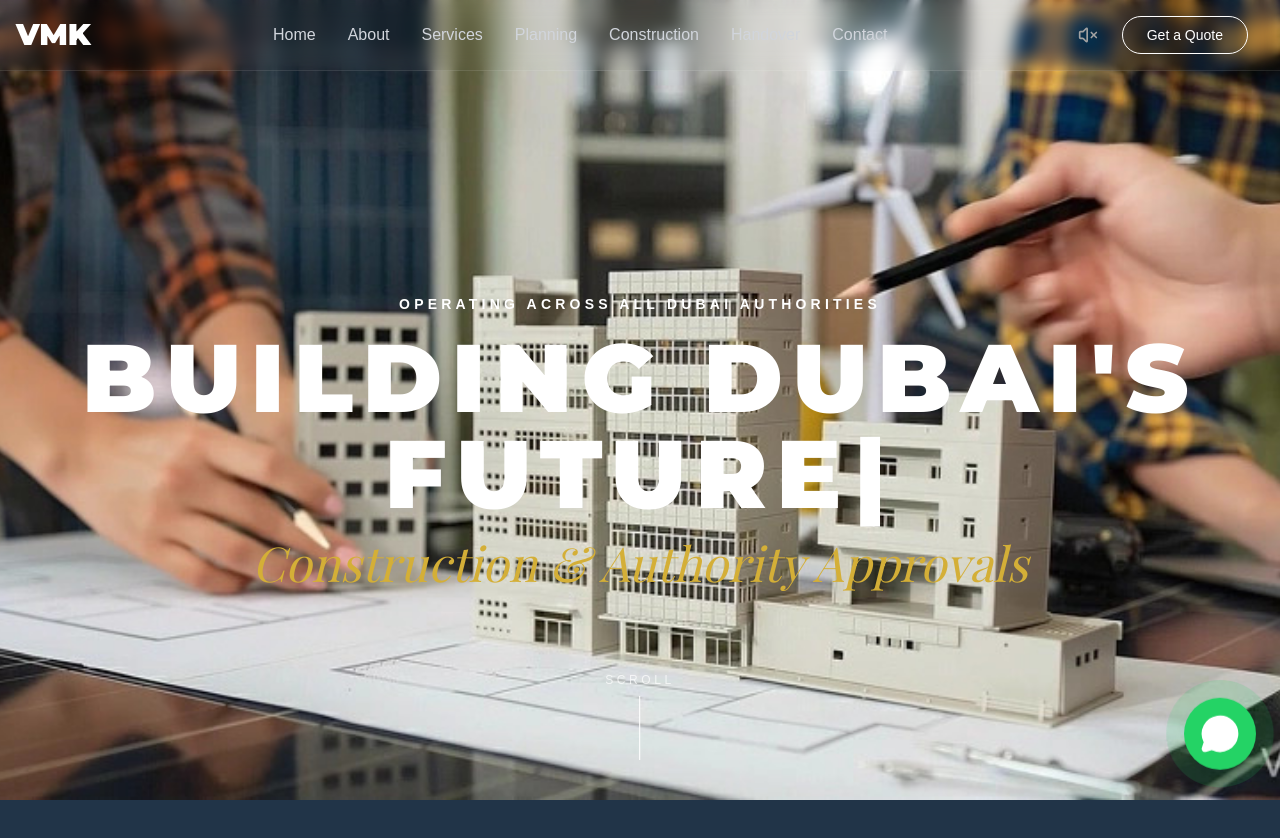
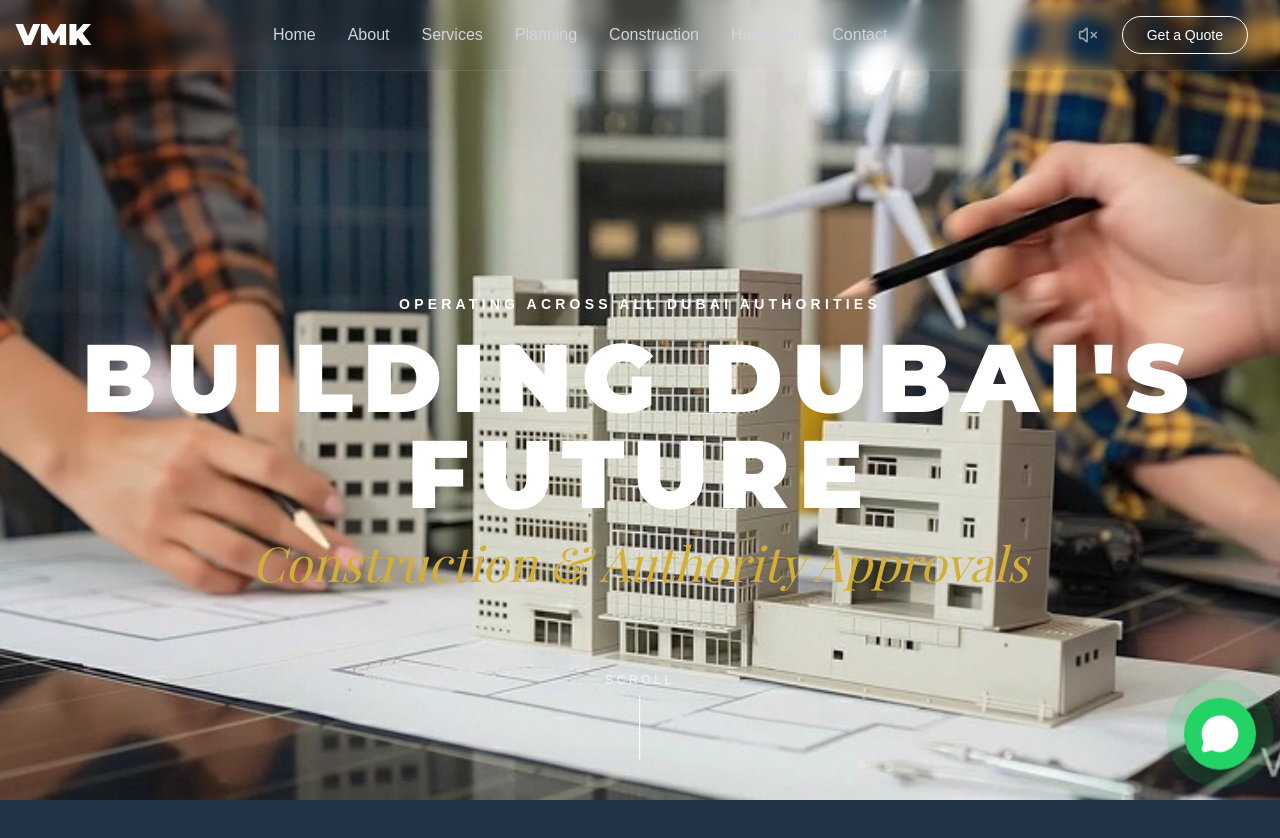
Before and after one commit to deepakt369b-droid/VMKrepo, a Next.js app: page / in a window 1280 px wide. Shown: the top 838 px of the page. Built offline with nearby package versions, Linux system fonts and the light colour scheme; a web font is replaced by a local one.

Commit message:
fix(quick-6): hide TextType cursor on completion

```diff
--- a/src/components/ui/TextType.tsx
+++ b/src/components/ui/TextType.tsx
@@ -51,6 +51,7 @@ const TextType: React.FC<TextTypeProps> = ({
     const [isDeleting, setIsDeleting] = useState(false);
     const [currentTextIndex, setCurrentTextIndex] = useState(0);
     const [isVisible, setIsVisible] = useState(!startOnVisible);
+    const [isComplete, setIsComplete] = useState(false);
     const cursorRef = useRef<HTMLSpanElement>(null);
     const containerRef = useRef<HTMLElement>(null);
 
@@ -87,6 +88,10 @@ const TextType: React.FC<TextTypeProps> = ({
 
     useEffect(() => {
         if (showCursor && cursorRef.current) {
+            if (isComplete) {
+                gsap.killTweensOf(cursorRef.current);
+                gsap.set(cursorRef.current, { opacity: 0 });
+            } else {
                 gsap.set(cursorRef.current, { opacity: 1 });
                 gsap.to(cursorRef.current, {
                     opacity: 0,
@@ -96,7 +101,8 @@ const TextType: React.FC<TextTypeProps> = ({
                     ease: 'power2.inOut'
                 });
             }
-    }, [showCursor, cursorBlinkDuration]);
+        }
+    }, [showCursor, cursorBlinkDuration, isComplete]);
 
     useEffect(() => {
         if (!isVisible) return;
@@ -135,7 +141,10 @@ const TextType: React.FC<TextTypeProps> = ({
                         variableSpeed ? getRandomSpeed() : typingSpeed
                     );
                 } else if (textArray.length >= 1) {
-                    if (!loop && currentTextIndex === textArray.length - 1) return;
+                    if (!loop && currentTextIndex === textArray.length - 1) {
+                        setIsComplete(true);
+                        return;
+                    }
                     timeout = setTimeout(() => {
                         setIsDeleting(true);
                     }, pauseDuration);
@@ -169,7 +178,7 @@ const TextType: React.FC<TextTypeProps> = ({
     ]);
 
     const shouldHideCursor =
-        hideCursorWhileTyping && (currentCharIndex < textArray[currentTextIndex].length || isDeleting);
+        isComplete || (hideCursorWhileTyping && (currentCharIndex < textArray[currentTextIndex].length || isDeleting));
 
     return createElement(
         Component,
```
Lines whose indentation alone changed are shown as unchanged.
